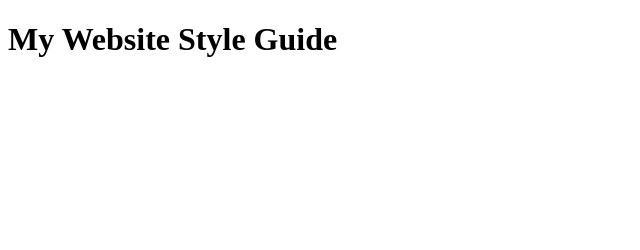
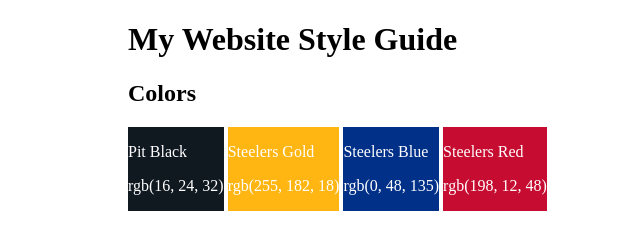
Before and after one commit to jdelgado1025/WebDev, a plain HTML site: page index.html in a window 1280 px wide. Shown: the whole page, without its empty margins (0-640 px from the left). Drawn offline with Linux system fonts and the light colour scheme.

Commit message:
added styling to color section

```diff
--- a/index.html
+++ b/index.html
@@ -1,8 +1,4 @@
 <!DOCTYPE html>
-<!--[if lt IE 7]>      <html class="no-js lt-ie9 lt-ie8 lt-ie7"> <![endif]-->
-<!--[if IE 7]>         <html class="no-js lt-ie9 lt-ie8"> <![endif]-->
-<!--[if IE 8]>         <html class="no-js lt-ie9"> <![endif]-->
-<!--[if gt IE 8]>      <html class="no-js"> <!--<![endif]-->
 <html>
   <head>
     <meta charset="utf-8">
@@ -10,21 +6,31 @@
     <title>Jose's Website Style Guide</title>
     <meta name="description" content="">
     <meta name="viewport" content="width=device-width, initial-scale=1">
-    <link rel="stylesheet" href="">
+    <link rel="stylesheet" href="./resources/css/styles.css">
   </head>
   <body>
-    <!--[if lt IE 7]>
-      <p class="browsehappy">You are using an <strong>outdated</strong> browser. Please <a href="#">upgrade your browser</a> to improve your experience.</p>
-    <![endif]-->
     <header>
       <h1>My Website Style Guide</h1>
     </header>
     <!-- Colors -->
-    <section>
-      <!-- Name -->
-      <!-- Color -->
-      <!-- CSS Value -->
-      <!-- Optional Description -->
+    <section class="color-section">
+      <h2>Colors</h2>
+      <div class="color-panel pit-black">
+        <p>Pit Black</p>
+        <p>rgb(16, 24, 32)</p>
+      </div>
+      <div class="color-panel steelers-gold">
+        <p>Steelers Gold</p>
+        <p>rgb(255, 182, 18)</p>
+      </div>
+      <div class="color-panel steelers-blue">
+        <p>Steelers Blue</p>
+        <p>rgb(0, 48, 135)</p>
+      </div>
+      <div class="color-panel steelers-red">
+        <p>Steelers Red</p>
+        <p>rgb(198, 12, 48)</p>
+      </div>
     </section>
     <!-- Fonts -->
     <section>
--- a/resources/css/styles.css
+++ b/resources/css/styles.css
@@ -1,3 +1,31 @@
 * {
   box-sizing: border-box;
 }
+
+body {
+  margin: 0 10%;
+}
+
+.color-panel {
+  display: inline-block;
+}
+
+.pit-black {
+  background-color: rgb(16, 24, 32);
+  color: white;
+}
+
+.steelers-gold {
+  background-color: rgb(255, 182, 18);
+  color: white;
+}
+
+.steelers-blue {
+  background-color: rgb(0, 48, 135);
+  color: white;
+}
+
+.steelers-red {
+  background-color: rgb(198, 12, 48);
+  color: white;
+}
```
